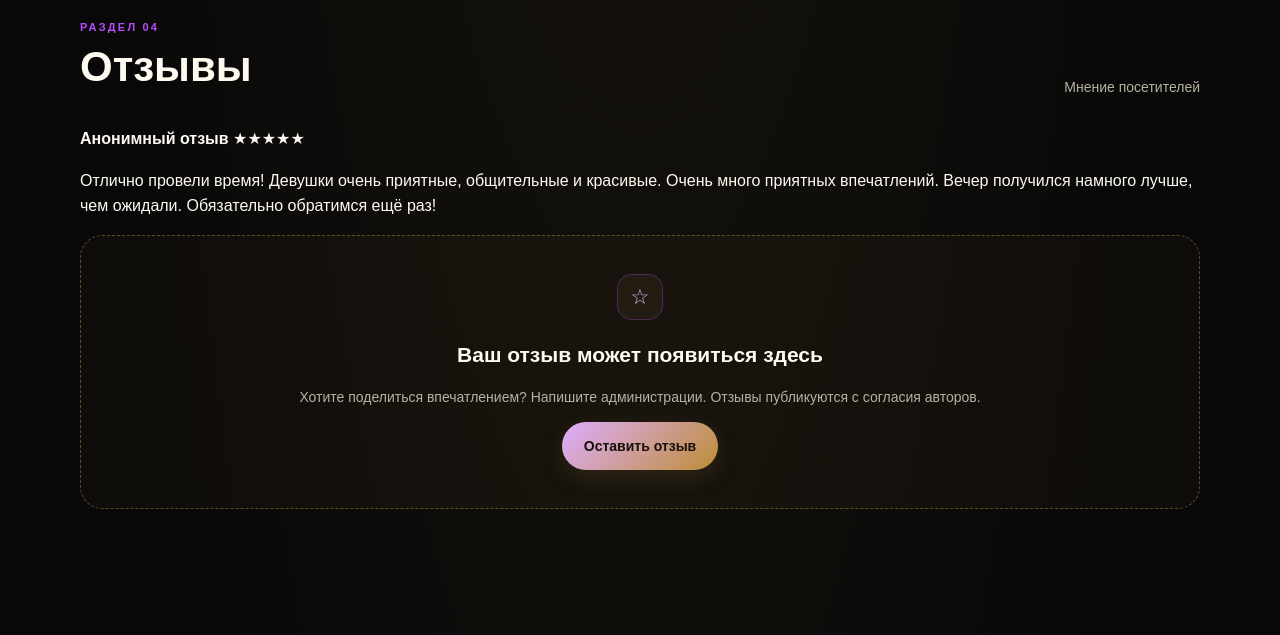
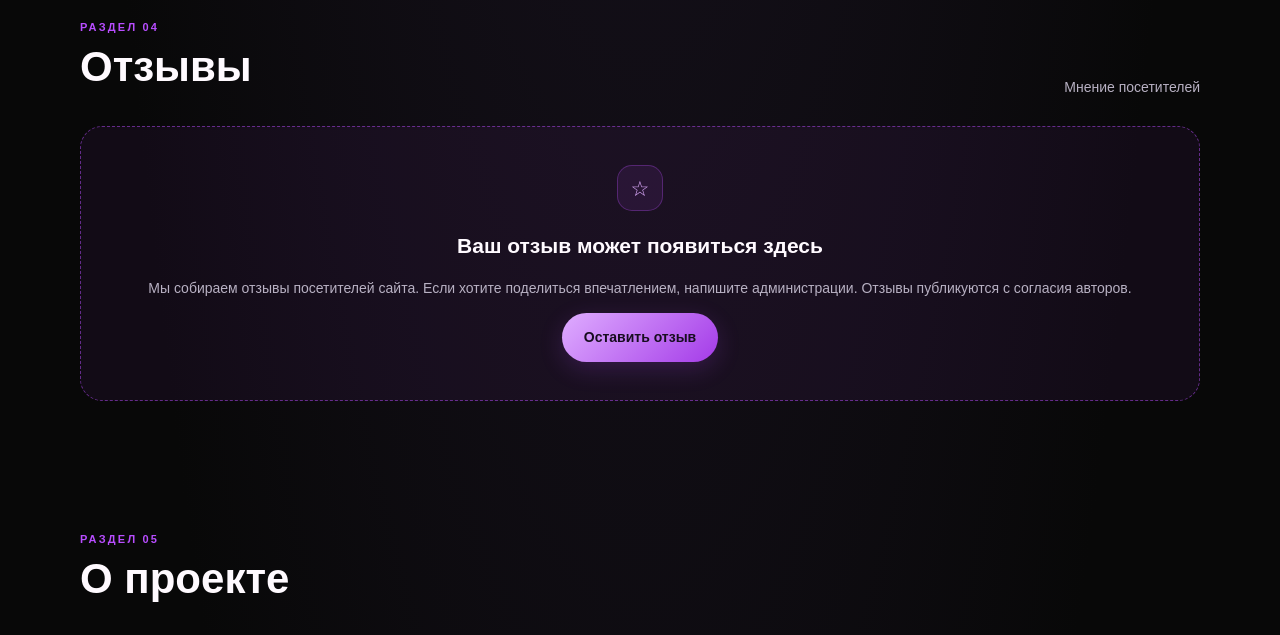
Before and after one commit to znakomstva-online01/znakomstva-moskva, a plain HTML site: page index.html in a window 1280 px wide. Shown: the part 2430-3065 px from the top of the page. Drawn offline with Linux system fonts and the light colour scheme.

Commit message:
Update index.html

```diff
--- a/index.html
+++ b/index.html
@@ -11,20 +11,20 @@
 <style>
 :root{
   --bg:#080808;
-  --panel:#15130f;
-  --panel2:#1e1910;
+  --panel:#15101b;
+  --panel2:#1e1228;
   --gold:#b84dff;
---gold2:#dfadff;
-  --muted:#b8b1a3;
- --line:rgba(184,77,255,.30);
-  --white:#fffaf0;
+  --gold2:#dfadff;
+  --muted:#b8b1c3;
+  --line:rgba(184,77,255,.30);
+  --white:#fffaff;
 }
 *{box-sizing:border-box}
 html{scroll-behavior:smooth}
 body{
   margin:0;
   background:
-    radial-gradient(ellipse at 50% -15%,#39280e 0%,#15120d 35%,var(--bg) 72%);
+    radial-gradient(ellipse at 50% -15%,#351044 0%,#15101b 35%,var(--bg) 72%);
   color:var(--white);
   font-family:Arial,sans-serif;
   line-height:1.6;
@@ -74,14 +74,14 @@ header{
 }
 .btn:hover{transform:translateY(-2px);filter:brightness(1.08)}
 .primary{
-  background:linear-gradient(135deg,var(--gold2),#bd8d35);
-  color:#171109;
-  box-shadow:0 7px 24px rgba(215,173,85,.13);
+  background:linear-gradient(135deg,var(--gold2),#a43be8);
+  color:#170d20;
+  box-shadow:0 7px 24px rgba(184,77,255,.18);
 }
 .secondary{
   border:1px solid var(--line);
   color:var(--gold2);
-  background:rgba(215,173,85,.04);
+  background:rgba(184,77,255,.06);
 }
 .hero{
   padding:100px 0 78px;
@@ -116,7 +116,7 @@ h1 span{color:var(--gold2)}
 }
 .hero-note{
   margin-top:30px;
-  color:#8e8575;
+  color:#a99bb3;
   font-size:12px;
 }
 section{padding:65px 0}
@@ -139,7 +139,7 @@ h2{
   gap:18px;
 }
 .card{
-  background:linear-gradient(145deg,#211c12,#111110);
+  background:linear-gradient(145deg,#21152b,#111110);
   border:1px solid var(--line);
   border-radius:22px;
   padding:26px;
@@ -147,7 +147,7 @@ h2{
 }
 .card:hover{
   transform:translateY(-3px);
-  border-color:rgba(242,213,139,.55);
+  border-color:rgba(210,150,255,.65);
 }
 .card-top{
   display:flex;
@@ -163,7 +163,7 @@ h2{
   place-items:center;
   color:var(--gold2);
   font-size:21px;
-  background:rgba(215,173,85,.06);
+  background:rgba(184,77,255,.09);
 }
 .tag{
   font-size:10px;
@@ -181,10 +181,10 @@ h3{font-size:21px;margin:18px 0 7px}
   margin:12px 0 18px;
 }
 .card .btn{width:100%}
-.featured{border-color:rgba(242,213,139,.55)}
+.featured{border-color:rgba(210,150,255,.65)}
 .featured h3{color:var(--gold2)}
 .wide-card{
-  background:linear-gradient(120deg,#251d10,#11100d);
+  background:linear-gradient(120deg,#251432,#11100d);
   border:1px solid var(--line);
   border-radius:24px;
   padding:32px;
@@ -207,7 +207,7 @@ h3{font-size:21px;margin:18px 0 7px}
   gap:20px;
 }
 .about-panel{
-  background:linear-gradient(145deg,#211c12,#111110);
+  background:linear-gradient(145deg,#21152b,#111110);
   border:1px solid var(--line);
   border-radius:22px;
   padding:30px;
@@ -226,9 +226,9 @@ h3{font-size:21px;margin:18px 0 7px}
 .review-empty{
   text-align:center;
   padding:38px 24px;
-  border:1px dashed rgba(215,173,85,.4);
+  border:1px dashed rgba(184,77,255,.5);
   border-radius:22px;
-  background:rgba(215,173,85,.035);
+  background:rgba(184,77,255,.06);
 }
 .review-empty .icon{margin:0 auto 15px}
 .faq-list{display:grid;gap:12px}
@@ -249,7 +249,7 @@ details p{color:var(--muted);font-size:14px;margin:13px 0 0}
   align-items:center;
   justify-content:space-between;
   gap:24px;
-  background:linear-gradient(120deg,#2a2112,#15120c);
+  background:linear-gradient(120deg,#2a1738,#15101c);
   border:1px solid var(--line);
   border-radius:22px;
   padding:30px;
@@ -257,7 +257,7 @@ details p{color:var(--muted);font-size:14px;margin:13px 0 0}
 footer{
   border-top:1px solid var(--line);
   padding:32px 0 42px;
-  color:#898273;
+  color:#a99bb3;
   font-size:12px;
 }
 .footer-row{
@@ -338,7 +338,6 @@ footer{
 
   <div class="hero-note">Один сайт • Несколько направлений • Переход в Telegram</div>
 </div>
-
 <!-- ДЕВУШКИ -->
 <section class="wrap" id="profiles">
   <div class="section-head">
@@ -448,26 +447,13 @@ footer{
     <div class="note">Мнение посетителей</div>
   </div>
 
-  <div class="review-card">
-    <div class="review-top">
-      <strong>Анонимный отзыв</strong>
-      <span class="review-stars">★★★★★</span>
-    </div>
-
-    <p>
-      Отлично провели время! Девушки очень приятные,
-      общительные и красивые. Очень много приятных впечатлений.
-      Вечер получился намного лучше, чем ожидали.
-      Обязательно обратимся ещё раз!
-    </p>
-  </div>
-
   <div class="review-empty">
     <div class="icon">☆</div>
     <h3>Ваш отзыв может появиться здесь</h3>
     <p class="desc">
-      Хотите поделиться впечатлением?
-      Напишите администрации. Отзывы публикуются с согласия авторов.
+      Мы собираем отзывы посетителей сайта.
+      Если хотите поделиться впечатлением, напишите администрации.
+      Отзывы публикуются с согласия авторов.
     </p>
     <a class="btn primary" href="https://t.me/sokk7772">Оставить отзыв</a>
   </div>
```
